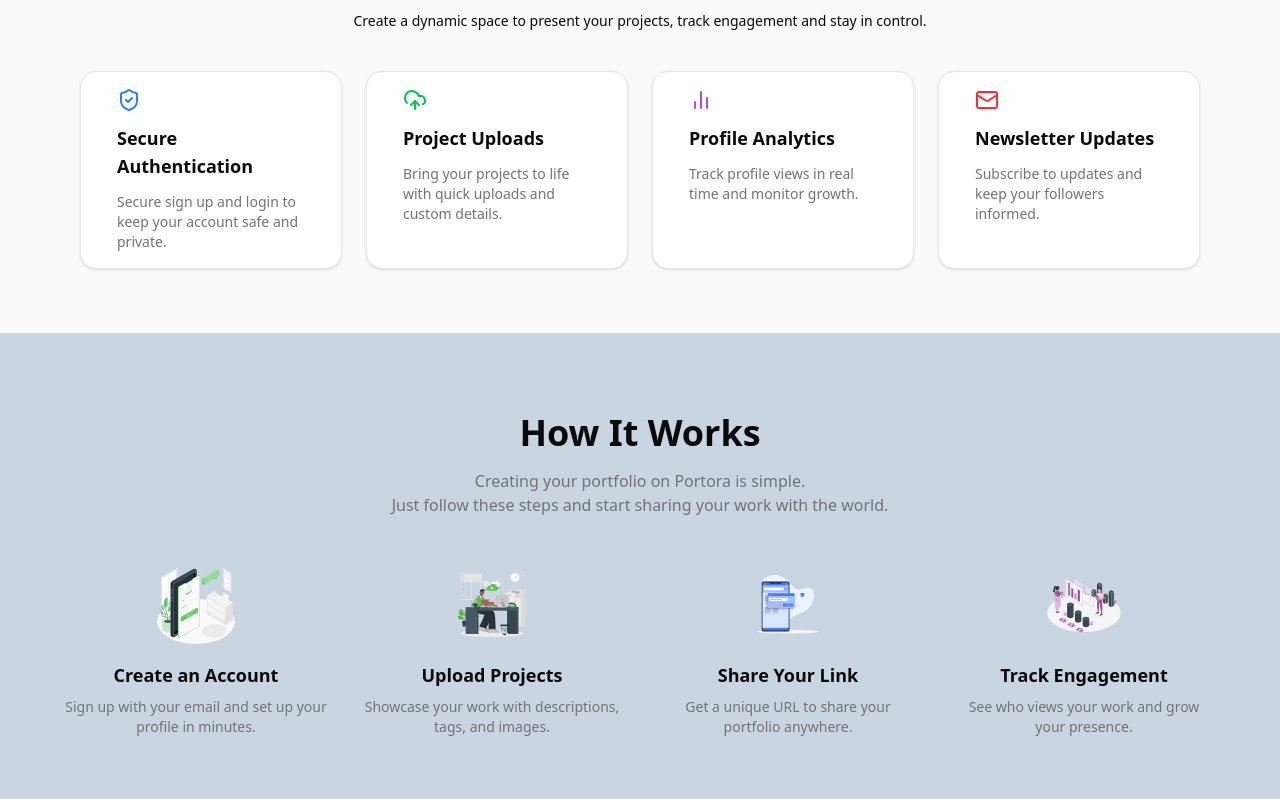
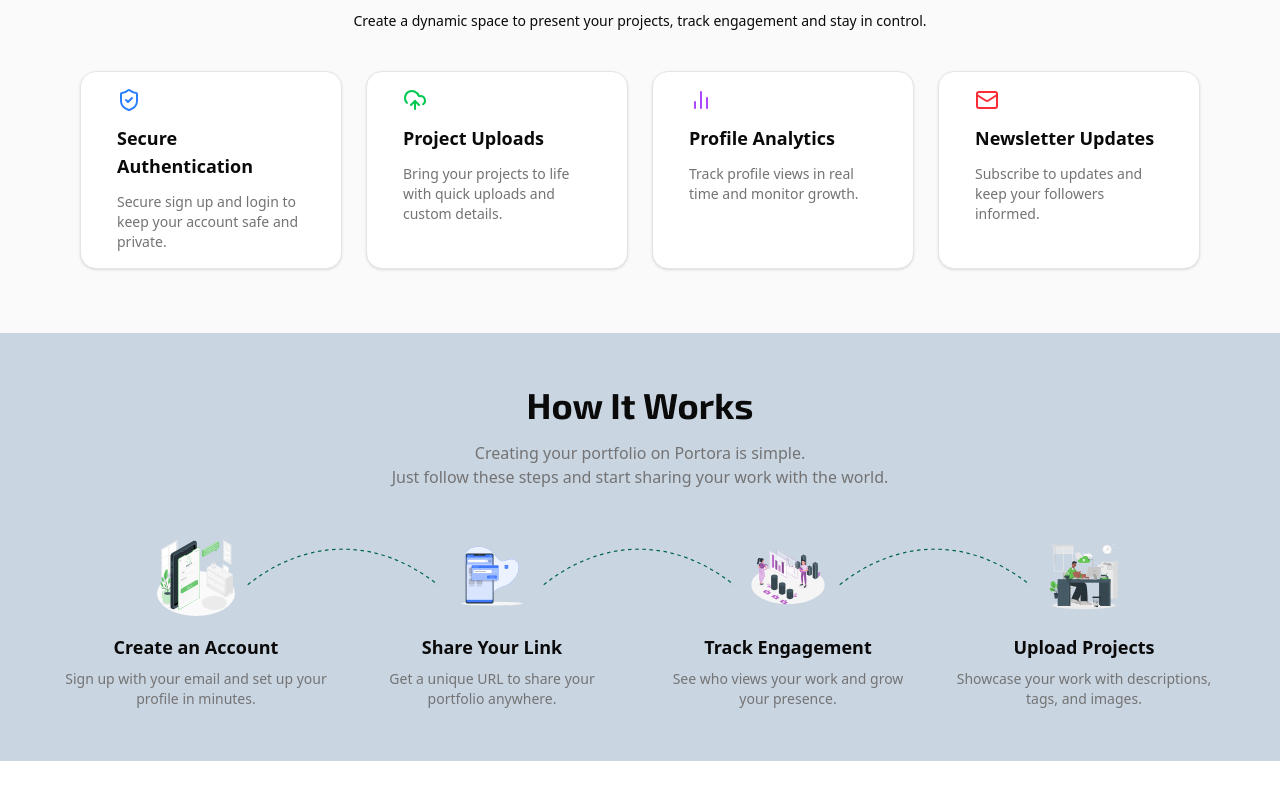
Before and after one commit to 4ssh1/portora, a React (Vite) app: page / in a window 1280 px wide. Shown: the part 615-1414 px from the top of the page. After the commit the page ends 1376 px from the top, so only its background shows below. Built offline with nearby package versions, Linux system fonts and the light colour scheme.

Commit message:
added svg to the how it works section

```diff
--- a/src/components/Landing/Header.tsx
+++ b/src/components/Landing/Header.tsx
@@ -32,7 +32,7 @@ function Header() {
                 <span className="border-[2px] rounded-full border-[#006647] text-[9px] md:text-sm">{logo}</span>Portora</p>
               <p className="nunito text-[10px] md:text-[15px]">Explore</p>
               <div className="relative border-[1px] border-slate-500 rounded-[30px] md:w-[433px] w-[120px] h-[20px] md:h-[38px] pl-2 flex items-center">
-                  <input type="text" name="search" id="search" className="text-[#1A1A1A] md:text-[14px] text-[7px] font-medium pl-5 md:pl-10"
+                  <input type="text" name="search" id="search" className="text-[#1A1A1A] md:text-[14px] text-[7px] font-medium px-5 md:pl-10 outline-none w-full"
                   placeholder="Search Creatives work..."/>
                   <IoIosSearch className="absolute left-2 md:left-4 size-2 md:size-5"/>
               </div>
--- a/src/components/Landing/HowItWorks.tsx
+++ b/src/components/Landing/HowItWorks.tsx
@@ -7,12 +7,6 @@ const howItWorksSteps: howInterface[] = [
     title: "Create an Account",
     description: "Sign up with your email and set up your profile in minutes.",
     image: "/illustrations/sign-in.svg",
-  },
-  {
-    id: 2,
-    title: "Upload Projects",
-    description: "Showcase your work with descriptions, tags, and images.",
-    image: "/illustrations/upload.svg",
   },
   {
       id: 3,
@@ -26,21 +20,47 @@ const howItWorksSteps: howInterface[] = [
         description: "See who views your work and grow your presence.",
         image: "/illustrations/analytic.svg",
     },
+    {
+      id: 2,
+      title: "Upload Projects",
+      description: "Showcase your work with descriptions, tags, and images.",
+      image: "/illustrations/upload.svg",
+    },
 ]
 
   return (
-    <section className="py-20 px-6 text-center bg-slate-300">
-      <h2 className="text-3xl md:text-4xl font-bold mb-4">How It Works</h2>
+    <section className="py-13 px-6 text-center bg-slate-300">
+      <h2 className="text-3xl md:text-4xl exo font-bold mb-4">How It Works</h2>
       <p className="text-muted-foreground max-w-xl mx-auto mb-12">
         Creating your portfolio on Portora is simple. <br />Just follow these steps and start sharing your work with the world.
       </p>
 
       <div className="grid md:grid-cols-4 gap-8 max-w-6xl mx-auto">
-        {howItWorksSteps.map((step) => (
-          <div key={step.id} className="flex flex-col items-center text-center">
+        {howItWorksSteps.map((step, i) => (
+          <div key={step.id} className="flex flex-col items-center text-center relative">
             <img src={step.image} className="w-20 h-20 mb-4" alt={step.title} />
             <h3 className="text-lg font-semibold">{step.title}</h3>
             <p className="text-sm text-muted-foreground mt-2">{step.description}</p>
+            {
+                i < howItWorksSteps.length - 1 && (
+                    <svg
+                        className="absolute left-40 -top-5 z-0"
+                        width="90%"
+                        height="100"
+                        viewBox="0 0 400 100"
+                        fill="none"
+                        xmlns="http://www.w3.org/2000/svg"
+                    >
+                        <path
+                        d="M 40 80 C 140 0, 260 0, 360 80"
+                        stroke="#006647"
+                        strokeWidth="2"
+                        fill="none"
+                        strokeDasharray="6 6"
+                        />
+                    </svg>
+                )
+            }
           </div>
         ))}
       </div>
```
Lines whose indentation alone changed are shown as unchanged.
